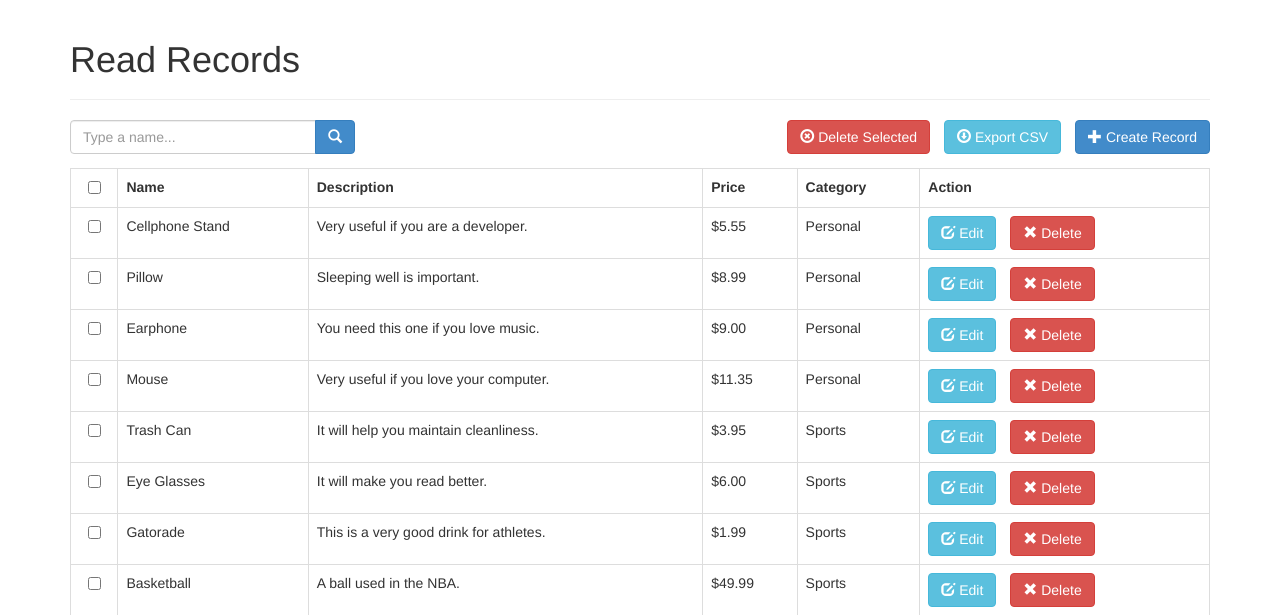
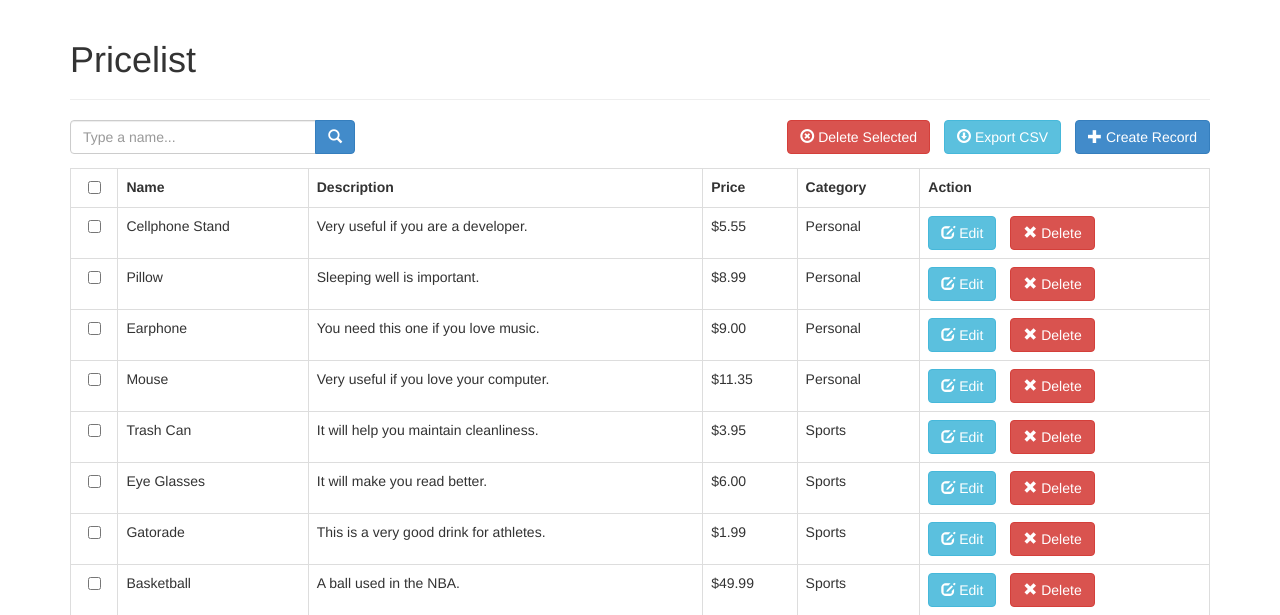
Before and after one commit to christianh814/php-pricelist, a PHP site: page /read.php in a window 1280 px wide. Shown: the top 615 px of the page. Run offline with PHP 8.4, Linux system fonts and the light colour scheme; data comes from the database, SQL or seed files in the repository.

Commit message:
Update read.php

```diff
--- a/read.php
+++ b/read.php
@@ -9,7 +9,7 @@ include 'config/database.php';
 $action = isset($_GET['action']) ? $_GET['action'] : "";
 
 // page header
-$page_title="Read Records";
+$page_title="Pricelist";
 include_once "layout_head.php";
 
 // if it was redirected from delete.php
```
